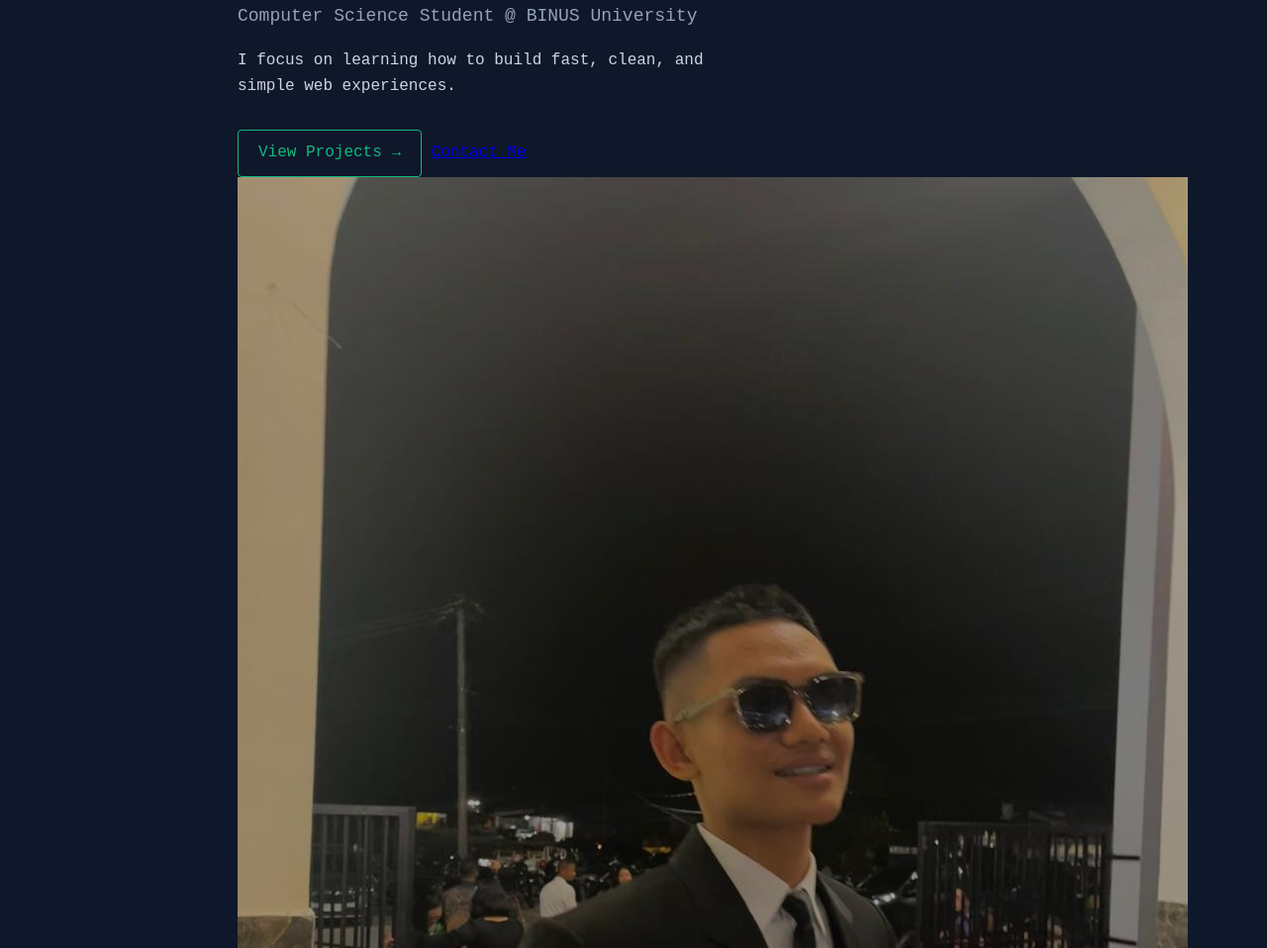
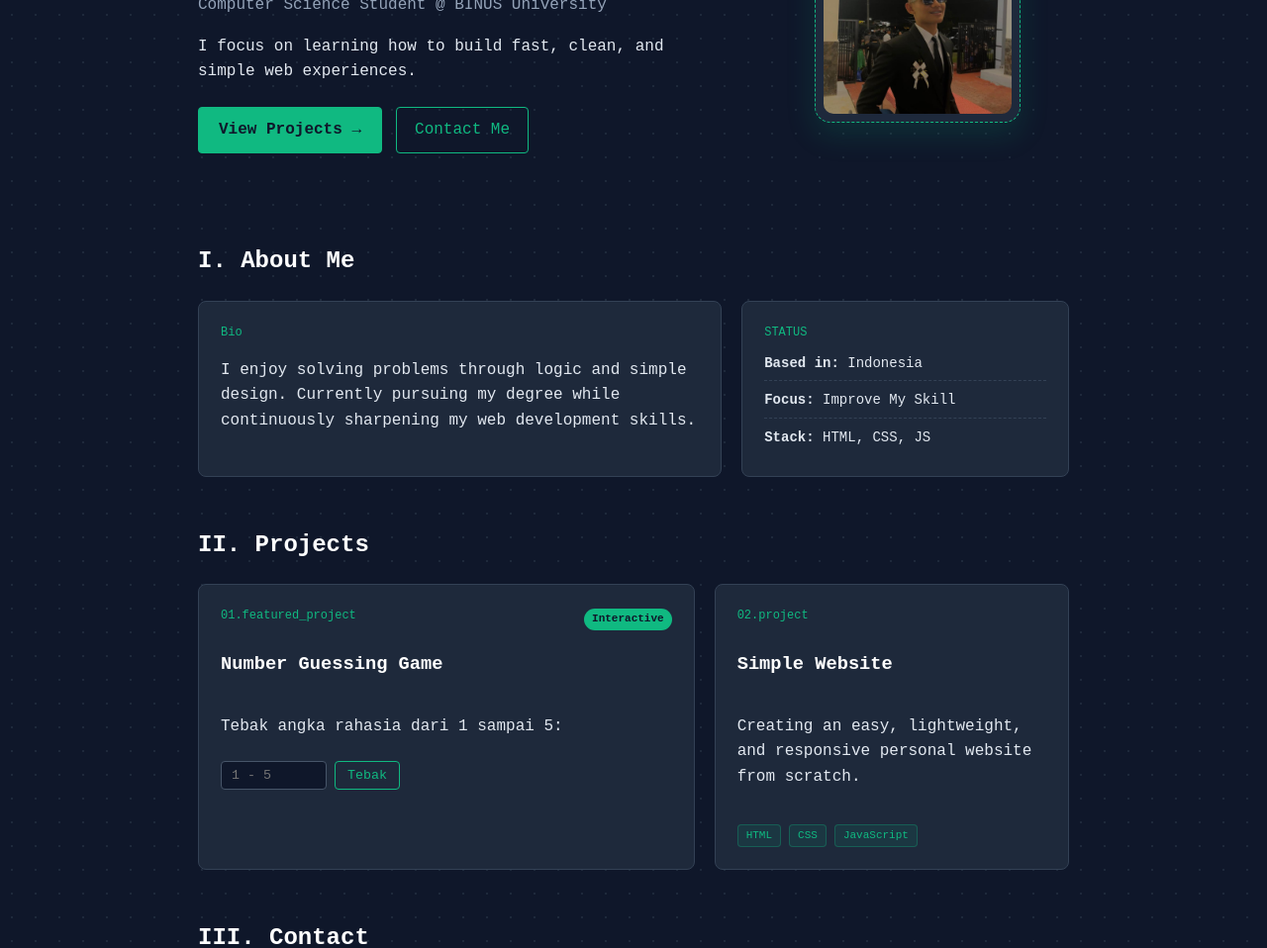
Before and after one commit to paskalisss/PORTOFOLIO, a plain HTML site: page index.html in a window 1280 px wide. Shown: the part 261-1219 px from the top of the page at 99% size. Drawn offline with Linux system fonts and the light colour scheme; a script that the page names is missing.

Commit message:
Implement light mode styles and adjust layout
Added light mode styles for body, header, card, and buttons. Adjusted various margins, paddings, and colors for improved design consistency.

```diff
--- a/styles.css
+++ b/styles.css
@@ -1,18 +1,66 @@
+html {
+    scroll-behavior: smooth;
+}
+
 body {
     font-family: 'Courier New', Courier, monospace, sans-serif;
     background-color: #0f172a;
+    background-image: radial-gradient(#1e293b 1px, transparent 1px);
+    background-size: 24px 24px;
     color: #e2e8f0;
     margin: 0;
     padding: 0;
     line-height: 1.6;
 }
 
+body.light-mode {
+    background-color: #f8fafc;
+    background-image: radial-gradient(#cbd5e1 1px, transparent 1px);
+    color: #0f172a;
+}
+
+body.light-mode .header,
+body.light-mode footer {
+    background-color: rgba(248, 250, 252, 0.85);
+    border-color: #cbd5e1;
+}
+
+body.light-mode .card {
+    background-color: #ffffff;
+    border-color: #cbd5e1;
+}
+
+body.light-mode .card:hover {
+    border-color: #10b981;
+    box-shadow: 0 8px 20px rgba(16, 185, 129, 0.12);
+}
+
+body.light-mode .profile-frame {
+    background-color: #ffffff;
+}
+
+body.light-mode input {
+    background-color: #f1f5f9;
+    color: #0f172a;
+    border-color: #cbd5e1;
+}
+
+body.light-mode h1,
+body.light-mode h2,
+body.light-mode h3 {
+    color: #0f172a;
+}
+
 .header {
+    position: sticky;
+    top: 0;
+    z-index: 100;
     display: flex;
     justify-content: space-between;
     align-items: center;
-    padding: 20px 40px;
-    background-color: #0f172a;
+    padding: 18px 40px;
+    background-color: rgba(15, 23, 42, 0.85);
+    backdrop-filter: blur(8px);
     border-bottom: 1px solid #1e293b;
 }
 
@@ -22,10 +70,16 @@ body {
     font-size: 18px;
 }
 
+.menu {
+    display: flex;
+    align-items: center;
+}
+
 .menu a {
     color: #94a3b8;
     text-decoration: none;
     margin-left: 20px;
+    transition: color 0.2s ease;
 }
 
 .menu a:hover {
@@ -33,13 +87,50 @@ body {
 }
 
 .main-content {
-    max-width: 800px;
+    max-width: 880px;
     margin: 0 auto;
     padding: 20px;
 }
 
 .hero {
-    padding: 40px 0;
+    position: relative;
+    display: flex;
+    align-items: center;
+    justify-content: space-between;
+    gap: 40px;
+    padding: 60px 0 40px;
+}
+
+.hero-text {
+    flex: 1.4;
+}
+
+.hero-image {
+    flex: 0.8;
+    display: flex;
+    justify-content: center;
+}
+
+.profile-frame {
+    position: relative;
+    padding: 8px;
+    border: 1px dashed #10b981;
+    border-radius: 16px;
+    background-color: #1e293b;
+    box-shadow: 0 12px 30px rgba(16, 185, 129, 0.15);
+    transition: transform 0.3s ease;
+}
+
+.profile-frame:hover {
+    transform: translateY(-6px) rotate(1.5deg);
+}
+
+.profile-pic {
+    display: block;
+    width: 190px;
+    height: 190px;
+    border-radius: 10px;
+    object-fit: cover;
 }
 
 .greeting {
@@ -50,76 +141,232 @@ body {
 h1 {
     font-size: 42px;
     color: #ffffff;
-    margin: 10px 0;
+    margin: 8px 0;
+    line-height: 1.2;
+}
+
+.cursor::after {
+    content: "_";
+    color: #10b981;
+    animation: blink 1s step-end infinite;
+}
+
+@keyframes blink {
+    50% { opacity: 0; }
 }
 
 .sub-title {
     color: #94a3b8;
-    font-size: 18px;
+    font-size: 16px;
+    margin-top: 4px;
 }
 
-.description {
-    color: #cbd5e1;
-    max-width: 500px;
+.hero-actions {
+    display: flex;
+    align-items: center;
+    gap: 14px;
+    margin-top: 22px;
 }
 
 .btn-main {
     display: inline-block;
-    color: #10b981;
+    background-color: #10b981;
+    color: #0f172a;
+    font-weight: bold;
     border: 1px solid #10b981;
     padding: 10px 20px;
     text-decoration: none;
     border-radius: 4px;
-    margin-top: 15px;
+    transition: opacity 0.2s ease, transform 0.2s ease;
 }
 
 .btn-main:hover {
+    opacity: 0.9;
+    transform: translateY(-2px);
+}
+
+.btn-ghost {
+    display: inline-block;
+    color: #10b981;
+    border: 1px solid #10b981;
+    padding: 10px 18px;
+    text-decoration: none;
+    border-radius: 4px;
+    transition: background-color 0.2s ease;
+}
+
+.btn-ghost:hover {
     background-color: rgba(16, 185, 129, 0.1);
 }
 
+/* --- CARDS & SECTIONS --- */
 .block {
-    margin: 40px 0;
+    margin: 50px 0;
 }
 
-h2 {
+h2, h3 {
     color: #ffffff;
 }
 
 .card {
     background-color: #1e293b;
-    padding: 20px;
-    border-radius: 6px;
+    padding: 22px;
+    border-radius: 8px;
     border: 1px solid #334155;
+    transition: transform 0.25s ease, border-color 0.25s ease, box-shadow 0.25s ease;
 }
 
-.project-grid {
-    display: flex;
-    gap: 20px;
-}
-
-.project-grid .card {
-    flex: 1;
+.card:hover {
+    transform: translateY(-4px);
+    border-color: #10b981;
+    box-shadow: 0 8px 20px rgba(16, 185, 129, 0.1);
 }
 
 .code {
     color: #10b981;
     font-size: 12px;
+    display: block;
+    margin-bottom: 6px;
 }
 
-.contact-center {
-    text-align: center;
+/* --- 2. BENTO ABOUT GRID --- */
+.bento-about {
+    display: grid;
+    grid-template-columns: 1.6fr 1fr;
+    gap: 20px;
+}
+
+.status-list {
+    list-style: none;
+    padding: 0;
+    margin: 10px 0 0;
+    font-size: 14px;
+}
+
+.status-list li {
+    margin-bottom: 8px;
+    border-bottom: 1px dashed #334155;
+    padding-bottom: 6px;
+}
+
+.status-list li:last-child {
+    border-bottom: none;
+    margin-bottom: 0;
+}
+
+.project-grid {
+    display: grid;
+    grid-template-columns: 1.4fr 1fr;
+    gap: 20px;
+}
+
+.project-grid .card {
+    display: flex;
+    flex-direction: column;
+}
+
+.card-top {
+    display: flex;
+    justify-content: space-between;
+    align-items: center;
+}
+
+.badge-live {
+    font-size: 11px;
+    color: #0f172a;
+    background-color: #10b981;
+    font-weight: bold;
+    padding: 2px 8px;
+    border-radius: 99px;
+}
+
+.game-box {
+    display: flex;
+    align-items: center;
+    margin-top: 6px;
+}
+
+.tech-tags {
+    display: flex;
+    flex-wrap: wrap;
+    gap: 8px;
+    margin-top: auto;
+    padding-top: 18px;
+}
+
+.tag {
+    font-size: 11px;
+    color: #10b981;
+    background-color: rgba(16, 185, 129, 0.1);
+    border: 1px solid rgba(16, 185, 129, 0.3);
+    padding: 2px 8px;
+    border-radius: 4px;
+}
+
+input {
+    padding: 6px 10px;
+    border-radius: 4px;
+    border: 1px solid #475569;
+    background-color: #0f172a;
+    color: #ffffff;
+    width: 85px;
+    font-family: inherit;
+}
+
+.btn-small {
+    background-color: transparent;
+    color: #10b981;
+    border: 1px solid #10b981;
+    padding: 6px 12px;
+    margin-left: 8px;
+    border-radius: 4px;
+    cursor: pointer;
+    font-family: inherit;
+    transition: background-color 0.2s ease;
+}
+
+.btn-small:hover {
+    background-color: rgba(16, 185, 129, 0.12);
+}
+
+.info-text {
+    color: #10b981;
+    font-size: 14px;
+    margin-top: 8px;
+}
+
+.contact-split {
+    display: flex;
+    justify-content: space-between;
+    align-items: center;
+    gap: 20px;
+}
+
+.contact-info h3 {
+    margin-top: 0;
+    margin-bottom: 6px;
+}
+
+.contact-info p {
+    margin: 0;
+    font-size: 14px;
+}
+
+.contact-action {
+    text-align: right;
 }
 
 .email-link {
+    display: block;
     color: #10b981;
     text-decoration: none;
     font-weight: bold;
-    font-size: 18px;
+    font-size: 16px;
+    margin-bottom: 10px;
 }
 
 footer {
     text-align: center;
     padding: 20px;
     color: #64748b;
-    border-top: 1px solid #1e293b;
 }
```
